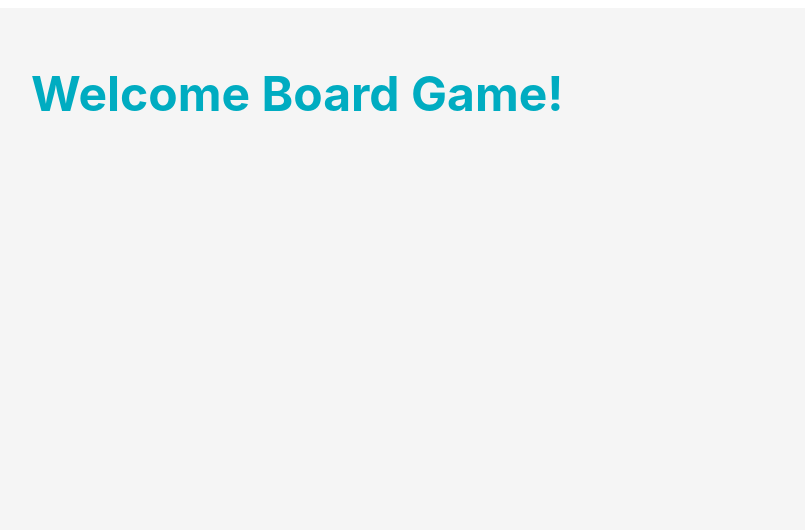
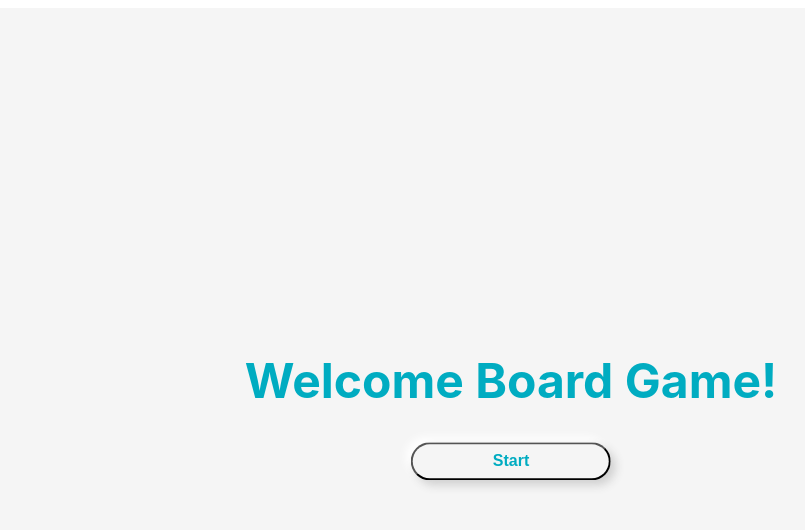
Before and after one commit to Ryoto-kubo/board-game, a Next.js app: page / in a window 1280 px wide. Shown: the top 530 px of the page, without its empty margins (129-934 px from the left). Built offline with nearby package versions, Linux system fonts and the light colour scheme.

Commit message:
Create top page

```diff
--- /dev/null
+++ b/src/components/atoms/Button.tsx
@@ -0,0 +1,10 @@
+import ButtonStyle from "@/styles/components/atoms/Button.module.scss";
+
+type Props = {
+  text: string;
+  className: "root";
+};
+
+export const Button = ({ text, className }: Props) => {
+  return <button className={ButtonStyle[className]}>{text}</button>;
+};
--- /dev/null
+++ b/src/components/molecules/FirstView.tsx
@@ -0,0 +1,14 @@
+import { Button } from "@/components/atoms/Button";
+import { TypographyH1 } from "@/components/atoms/TypographyH1";
+import FirstViewStyle from "@/styles/components/molecules/FirstView.module.scss";
+
+export const FirstView = () => {
+  return (
+    <div className={FirstViewStyle.root}>
+      <TypographyH1 text="Welcome Board Game!" className="root" />
+      <div className={FirstViewStyle.buttonWrapper}>
+        <Button text="Start" className="root" />
+      </div>
+    </div>
+  );
+};
--- a/src/pages/index.tsx
+++ b/src/pages/index.tsx
@@ -1,11 +1,11 @@
-import { TypographyH1 } from "@/components/atoms/TypographyH1";
 import { TheContainer } from "@/components/common/container";
+import { FirstView } from "@/components/molecules/FirstView";
 import Layout from "@/layouts/standard";
 
 const IndexPage = () => (
   <Layout title="board-game | Next.js + TypeScript">
     <TheContainer>
-      <TypographyH1 text="Welcome Board Game!" className="root" />
+      <FirstView />
     </TheContainer>
   </Layout>
 );
--- /dev/null
+++ b/src/styles/components/atoms/Button.module.scss
@@ -0,0 +1,10 @@
+.root {
+  color: var(--c-primary);
+  font-size: 16px;
+  font-weight: bold;
+  border-radius: 50px;
+  background: var(--c-base-bg);
+  box-shadow: 5px 5px 10px #d0d0d0, -5px -5px 10px #ffffff;
+  padding: 8px 16px;
+  width: 200px;
+}
--- /dev/null
+++ b/src/styles/components/molecules/FirstView.module.scss
@@ -0,0 +1,10 @@
+.root {
+  position: absolute;
+  top: 50%;
+  left: 50%;
+  transform: translate(-50%, -50%);
+}
+.buttonWrapper {
+  text-align: center;
+  margin-top: 24px;
+}
```
Also changed, not shown: src/styles/pages/Index/styles.module.scss (deleted).
